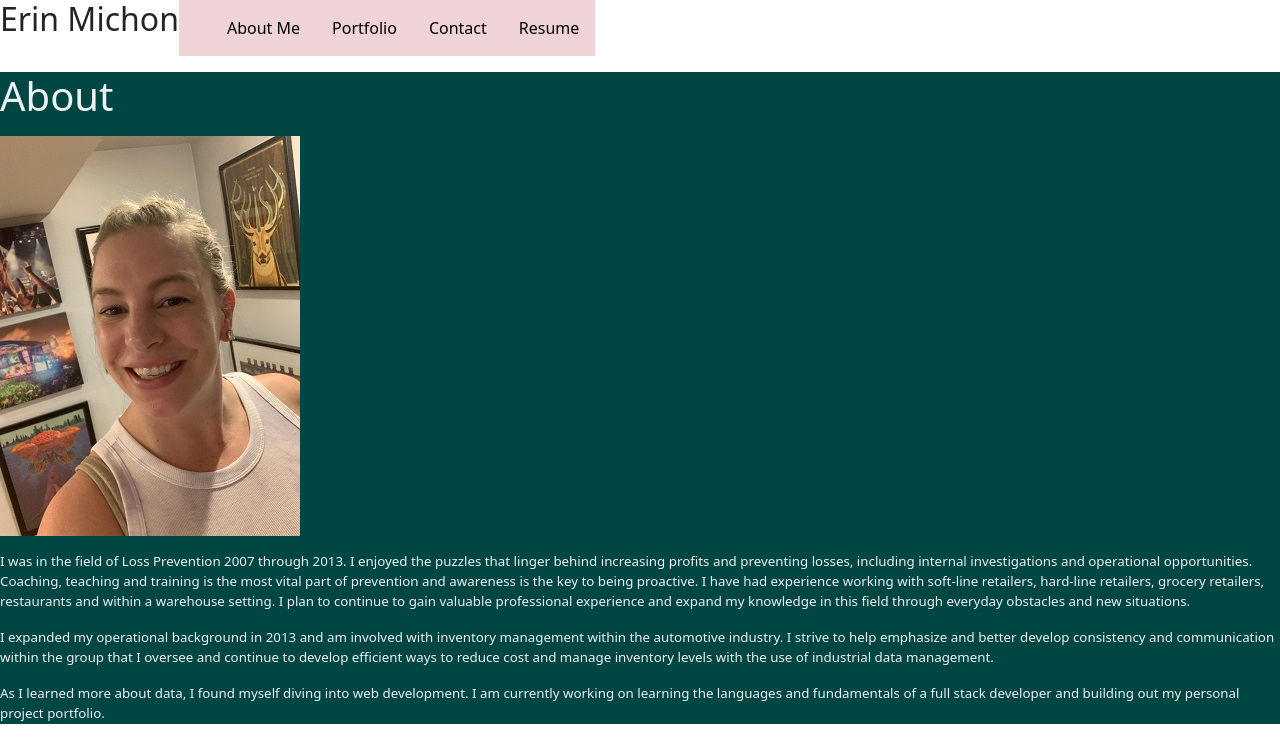
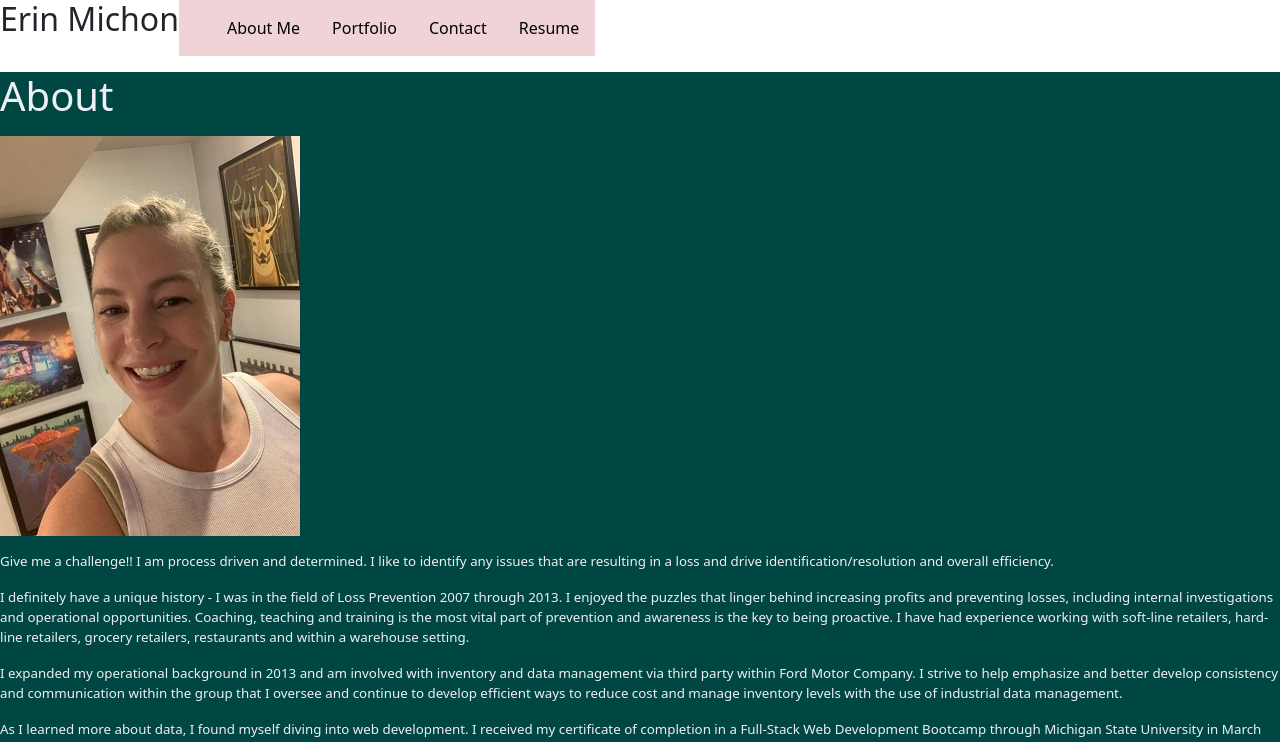
Before and after one commit to erin-michon/emichon-react-port, a React (Create React App) app: page / in a window 1280 px wide. Shown: the top 742 px of the page. Built offline with nearby package versions, Linux system fonts and the light colour scheme.

Commit message:
added about info

```diff
--- a/src/App.js
+++ b/src/App.js
@@ -5,7 +5,7 @@ import Footer from './components/Footer';
 import About from './components/About';
 import ContactForm from './components/Contact';
 import Portfolio from './components/Portfolio';
-
+import '.App.css';
 
 function App() {
 
--- a/src/components/About/index.js
+++ b/src/components/About/index.js
@@ -8,9 +8,10 @@ function About() {
       <h1 id="about">About</h1>
       <img src={devpic} className="my-2" alt="a blonde woman with her hair back smiling at the camera" />
       <div className="my-2">
-        <p>I was in the field of Loss Prevention 2007 through 2013. I enjoyed the puzzles that linger behind increasing profits and preventing losses, including internal investigations and operational opportunities. Coaching, teaching and training is the most vital part of prevention and awareness is the key to being proactive. I have had experience working with soft-line retailers, hard-line retailers, grocery retailers, restaurants and within a warehouse setting. I plan to continue to gain valuable professional experience and expand my knowledge in this field through everyday obstacles and new situations.</p>
-        <p>I expanded my operational background in 2013 and am involved with inventory management within the automotive industry. I strive to help emphasize and better develop consistency and communication within the group that I oversee and continue to develop efficient ways to reduce cost and manage inventory levels with the use of industrial data management.</p>
-        <p>As I learned more about data, I found myself diving into web development. I am currently working on learning the languages and fundamentals of a full stack developer and building out my personal project portfolio. </p>
+        <p>Give me a challenge!! I am process driven and determined. I like to identify any issues that are resulting in a loss and drive identification/resolution and overall efficiency.</p>
+        <p>I definitely have a unique history - I was in the field of Loss Prevention 2007 through 2013. I enjoyed the puzzles that linger behind increasing profits and preventing losses, including internal investigations and operational opportunities. Coaching, teaching and training is the most vital part of prevention and awareness is the key to being proactive. I have had experience working with soft-line retailers, hard-line retailers, grocery retailers, restaurants and within a warehouse setting. </p>
+        <p>I expanded my operational background in 2013 and am involved with inventory and data management via third party within Ford Motor Company. I strive to help emphasize and better develop consistency and communication within the group that I oversee and continue to develop efficient ways to reduce cost and manage inventory levels with the use of industrial data management.</p>
+        <p>As I learned more about data, I found myself diving into web development. I received my certificate of completion in a Full-Stack Web Development Bootcamp through Michigan State University in March 2022. I am continually working on the playing around with the fundamentals of a full stack developer and building out my personal project portfolio. Stay tuned!</p>
       </div>
     </section>
   );
```
